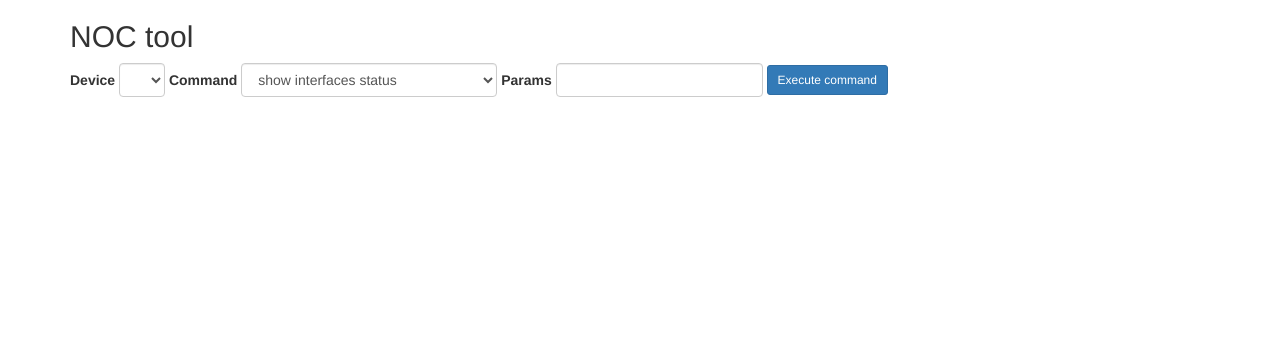
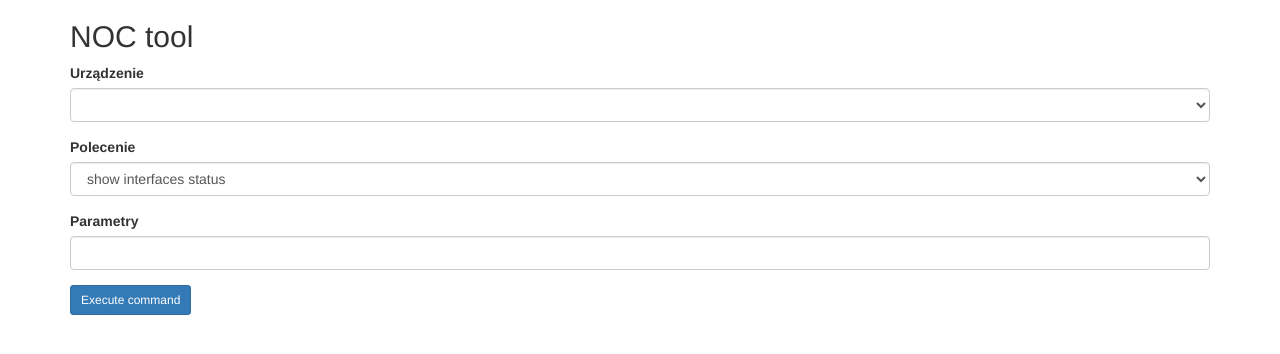
Before and after one commit to makurek/noc-tool, a Flask app: template templates/home.html in a window 1280 px wide. Shown: the top 354 px of the page. Run offline with Flask 2, Linux system fonts and the light colour scheme; the template is opened without the code that fills it: values that come from a table or form of the project are taken from there, others are empty; some libraries are stand-ins or nearby versions.

Commit message:
cleaned html code

```diff
--- a/main.py
+++ b/main.py
@@ -17,9 +17,9 @@ global device_list
 
 class createForm(FlaskForm):
 
-  device = SelectField('Device')
-  command = SelectField('Command', choices=[('show interfaces status', 'show interfaces status'), ('show mac address-table vlan', 'show mac address-table vlan'), ('show mac address-table interface', 'show mac address-table interface'), ('show vlan id', 'show vlan id')])
-  params = StringField('Params', validators=[InputRequired()])
+  device = SelectField('Urządzenie')
+  command = SelectField('Polecenie', choices=[('show interfaces status', 'show interfaces status'), ('show mac address-table vlan', 'show mac address-table vlan'), ('show mac address-table interface', 'show mac address-table interface'), ('show vlan id', 'show vlan id')])
+  params = StringField('Parametry', validators=[InputRequired()])
 
 app = Flask(__name__)
 app.config['SECRET_KEY'] = '443436456542'
@@ -62,6 +62,7 @@ def index():
     switch = request.form.get("device")
     command = request.form.get("command")
     params = request.form.get("params")
+    # TODO: Validate all inputs
     try:
       conn = ConnectHandler(device_type='cisco_ios', host=switch, username=NET_USERNAME, password=NET_PASSWORD)
       output = conn.send_command(command)
@@ -69,7 +70,7 @@ def index():
       output = "Oops.. something went wrong when connecting to the device"
 
 
-    return render_template("home.html", form=form, result=output)
+    return render_template("home.html", form=form, result=output.strip())
   else:
     return render_template("home.html", form=form)
 
--- a/templates/home.html
+++ b/templates/home.html
@@ -14,7 +14,7 @@
         </style>
 	<div class="container">
      <p class="h2">NOC tool</p>
-	   <form method="POST" class="form-inline" action="/">
+	   <form method="POST" class="form" action="/">
      <div class="form-group">
       	        {{ form.csrf_token }}
                 {{ wtf.form_field(form.device) }}
@@ -23,7 +23,6 @@
 	   </div>
 	     <button type="submit" class="btn btn-primary btn-sm">Execute command</button>
 	   </form>
-       	   <div width="40%">
 	   <br>
            {% if result %}
               <div class="container">
@@ -34,7 +33,7 @@
 		</pre>
 	      </div>
            {% endif %}
-           </div>
+
 	</div>
 {% endblock %}
 {% block scripts %}
```
Lines whose indentation alone changed are shown as unchanged.
